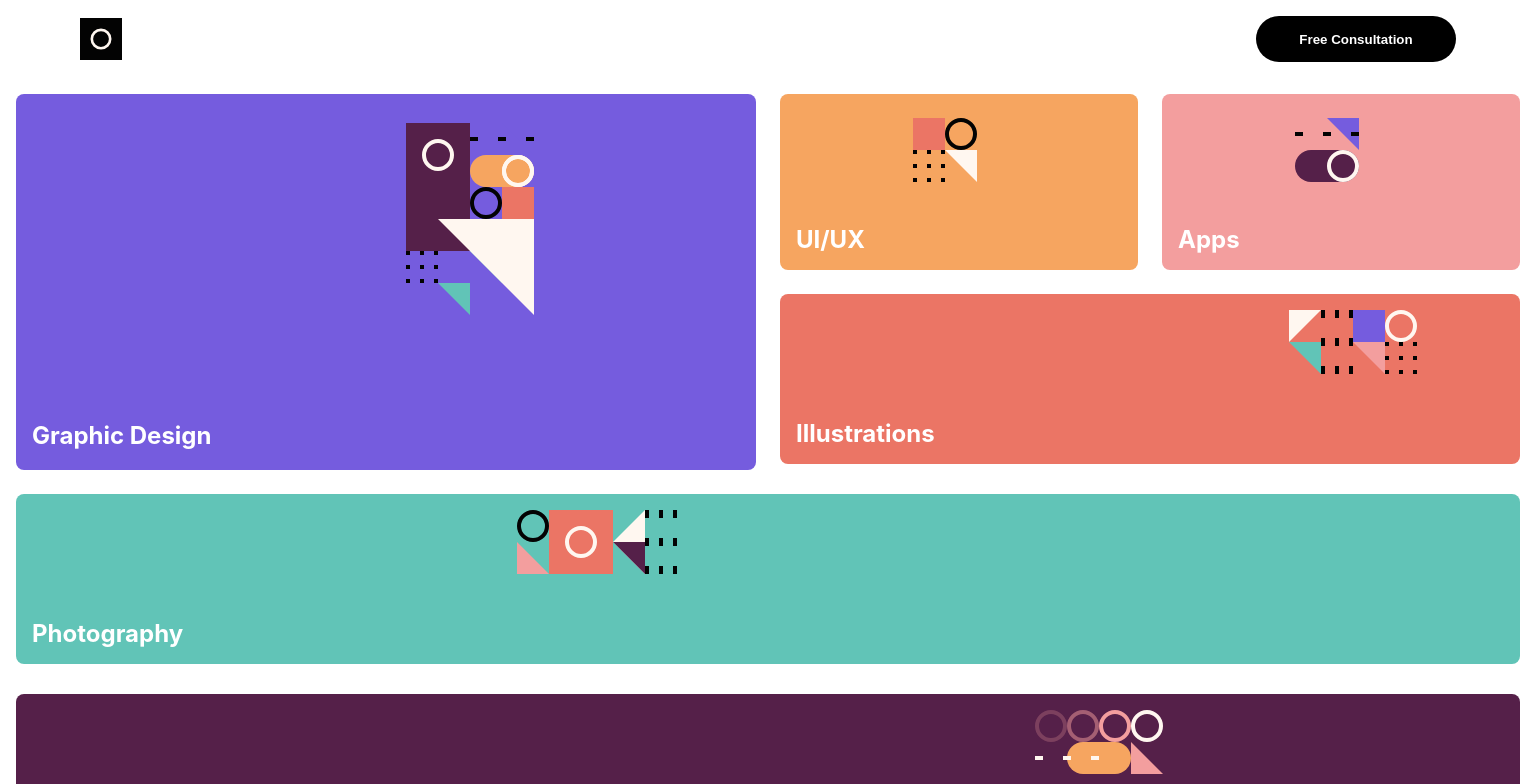
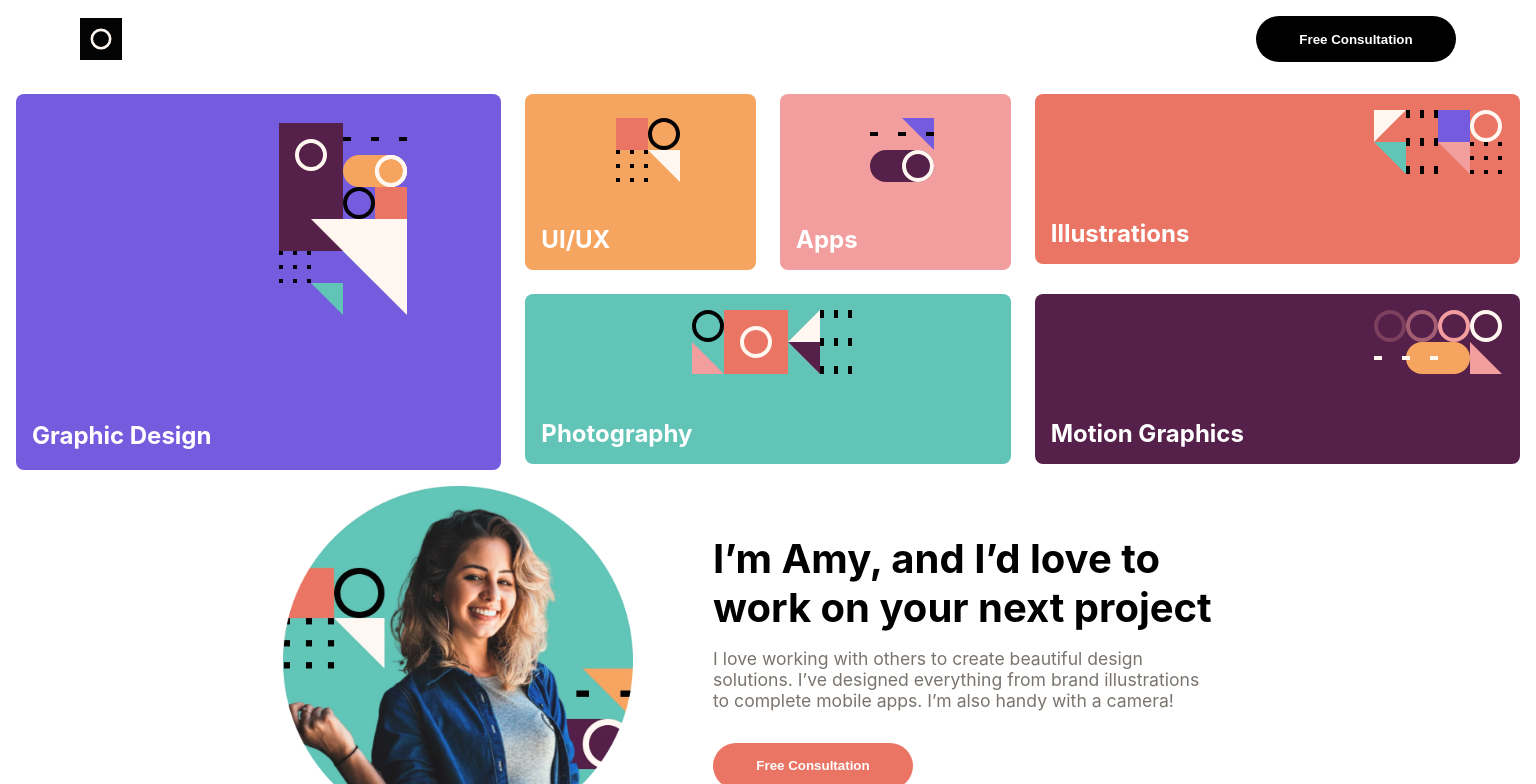
Before and after one commit to jamesbchurch/Single-page-design-portfolio, a React (Create React App) app in the folder design/: page / in a window 1536 px wide. Shown: the top 784 px of the page. Built offline with nearby package versions, Linux system fonts and the light colour scheme.

Commit message:
Grid complete desktop layout

```diff
--- a/design/src/components/ServicesSlice/ServicesSlice.module.css
+++ b/design/src/components/ServicesSlice/ServicesSlice.module.css
@@ -342,4 +342,84 @@ display: flex;
   }
 
 
+  @media (min-width:1440px) {
+    .gridContainer {
+      margin: 0;
+      grid-template-columns: repeat(6, 1fr);
+      grid-template-rows: 1fr 1fr;
+
+
+    }
+
+    .graphics {
+      grid-column: span 2;
+
+      grid-template-columns: 1fr 1fr 1fr 1fr;
+      grid-template-rows: 1fr 1fr 1fr;
+      display: grid;
+      margin: 0;
+
+
+
+    }
+
+
+    .ui {
+      grid-column: span 1;
+      display: grid;
+      grid-template-columns: 1fr 1fr 1fr;
+      grid-template-rows: 1fr 1fr;
+      margin: 0;
+    }
+
+
+
+    .apps {
+
+      grid-column: span 1;
+      padding: 1rem;
+     margin: 0;
+      display: grid;
+      grid-template-columns: 1fr 1fr 1fr;
+      grid-template-rows: 1fr 1fr;
+
+
+    }
+
+
+
+
+    .ill{
+
+      grid-column: span 2;
+      display: grid;
+      grid-template-columns: 1fr 1fr 1fr;
+      grid-template-rows: 1fr 1fr;
+      background-color: #EB7565;
+      margin: 0;
+
+    }
+
+
+
+
+    .photo{
+
+
+      margin: 0;
+      grid-column: span 2;
+      max-width: none;
+
+    }
+
+
+    .motion{
+
+      padding: 0;
+      margin: 0;
+      grid-column: span 2;
+      max-width: none;
+
+    }
+  }
 }
```
